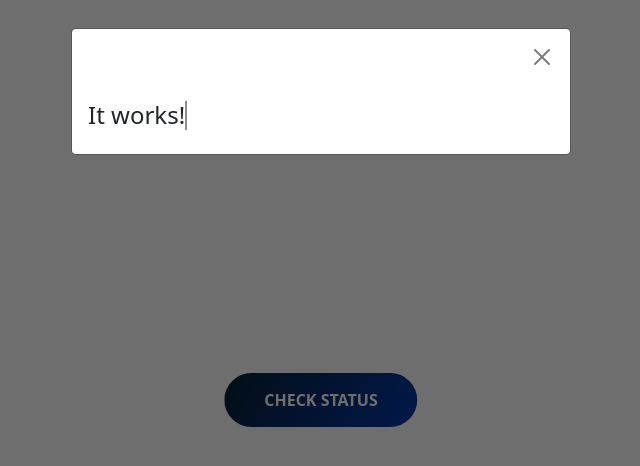
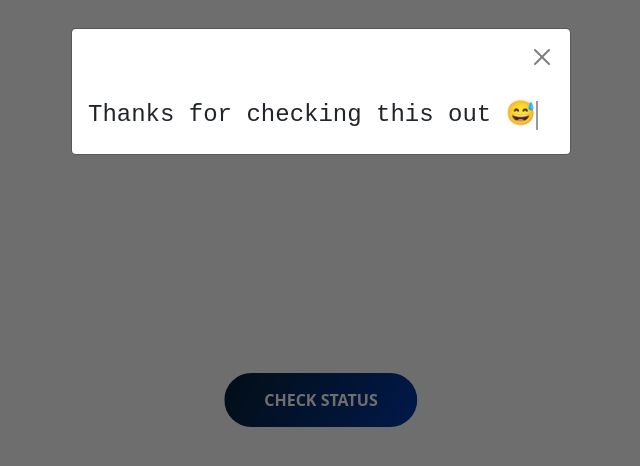
Before and after one commit to shamingaa/typewritter, a plain HTML site: page index.html in a window 1280 px wide. Both pictures are taken after a click on the button "CHECK STATUS". Shown: the whole page, without its empty margins (319-959 px from the left). Drawn offline with Linux system fonts and the light colour scheme.

```diff
--- a/index.html
+++ b/index.html
@@ -12,8 +12,7 @@
     />
   </head>
   <body>
-
-
+    <!-- Status Button -->
     <div class="status_button_wrapper">
       <button
         id="status_button"
@@ -37,14 +36,12 @@
             ></button>
           </div>
           <div class="modal-body">
-              <h4 id="message">It works!</h4>
+            <h4 id="message">Thanks for checking this out 😅</h4>
           </div>
         </div>
       </div>
     </div>
 
-
     <script src="./bootstrap-5.1.3-dist/js/bootstrap.bundle.min.js"></script>
-    <script src="./main.js"></script>
   </body>
 </html>
--- a/style.css
+++ b/style.css
@@ -5,10 +5,10 @@
   --shadow: rgba(0, 0, 0, 0.295);
 }
 
-
-body {
+body{
   background-color: #ddd !important;
 }
+
 
 .close_button_wrapper {
   display: flex;
@@ -57,6 +57,7 @@
 h4 {
   width: max-content;
   position: relative;
+  font-family: "Source Code Pro", monospace;
 }
 
 h4::before,
@@ -71,14 +72,14 @@
 
 h4::before {
   background-color: white;
-  animation: write 1s steps(9) 0.5s forwards;
+  animation: write 1s steps(30) 0.5s forwards;
 }
 
 h4::after {
   width: 2px;
   background-color: black;
-  animation: write 1s steps(9) 0.5s forwards,
-   blink 750ms steps(9) infinite;
+  animation: write 1s steps(30) 0.5s forwards,
+   blink 750ms steps(30) infinite;
 }
 
 @keyframes write {
```
Lines whose indentation alone changed are shown as unchanged.
